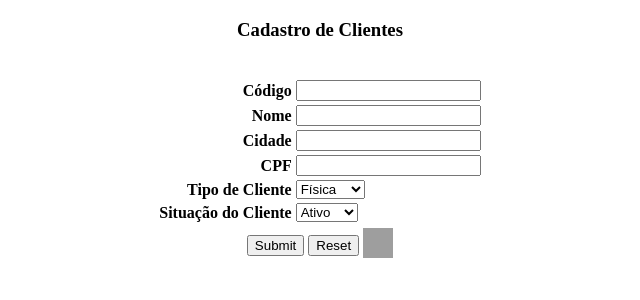
After one commit to felipeschossler/project-php, a PHP site: page /Clientes-F.php in a window 1280 px wide. The commit adds this page. Shown: the top 300 px of the page, without its empty margins (320-960 px from the left). Run offline with PHP 8.4, Linux system fonts and the light colour scheme; lists and menus that the app fills with data are empty; grey boxes are pictures that could not be loaded.

Commit message:
Create CRUD Clientes

```diff
--- a/Agencias-F.php
+++ b/Agencias-F.php
@@ -1,4 +1,3 @@
-<!DOCTYPE html>
 <html>
 <head>
     <title>Agencias</title>
--- /dev/null
+++ b/Clientes-F.php
@@ -0,0 +1,84 @@
+<!DOCTYPE html>
+<html>
+<head>
+    <title>Clientes</title>
+</head>
+<body>
+	<form name="Agencias" method="POST" action="Agencias-P.php" onSubmit="return ValidaAgencia()">
+        <center>
+            <h3>Cadastro de Clientes</h3><br>
+            <table border="0">
+                <tr>
+                    <th align="right">
+                        Código
+                    </th>
+                    <th align="left">
+                        <input type="text" name="idCliente" size="20" maxlength="20">
+                    </th>
+                </tr>
+                 <tr>
+                    <th align="right">
+                        Nome
+                    </th>
+                    <th align="left">
+                        <input type="text" name="nomeCliente" title="Informe o nome da cliente" size="20" maxlength="20">
+                    </th>
+                </tr>
+                 <tr>
+                    <th align="right">
+                        Cidade
+                    </th>
+                    <th align="left">
+                        <input type="text" name="cidadeCliente" title="Informe a cidade do cliente" size="20" maxlength="20">
+                    </th>
+                </tr>
+                <tr>
+                    <th align="right">
+                        CPF
+                    </th>
+                    <th align="left">
+                        <input type="text" name="cpfCliente" title="Informe o cpf do cliente" size="20" maxlength="20">
+                    </th>
+                </tr>
+                <tr>
+                    <th align="right">
+                        Tipo de Cliente
+                    </th>
+                    <th align="left">
+                        <select>
+                            <option>Física</option>
+                            <option>Jurídica</option>
+                        </select>
+                    </th>
+                </tr>
+                <tr>
+                    <th align="right">
+                        Situação do Cliente
+                    </th>
+                    <th align="left">
+                        <select>
+                            <option>Ativo</option>
+                            <option>Inativo</option>
+                        </select>
+                    </th>
+                </tr>
+            </table>
+            <table border="0">
+                <tr>
+                    <th>
+                        <input type="submit" title="Salvar">
+                    </th>
+                    <th>
+                        <input type="reset" title="Limpar">
+                    </th>
+                    <th>
+                        <a href="Menu.php?pag=Agencias-C">
+                            <img src="./imagens/lupa.png"  title="Consultar" height="30" width="30"/>
+                        </a>
+                    </th>
+                </tr>
+            </table>
+        </center>
+    </form>
+</body>
+</html>
```
Also changed, not shown: Clientes-A.php (added, +31 -0 lines), Clientes-C.php (added, +26 -0 lines), Clientes-P.php (added, +45 -0 lines).
